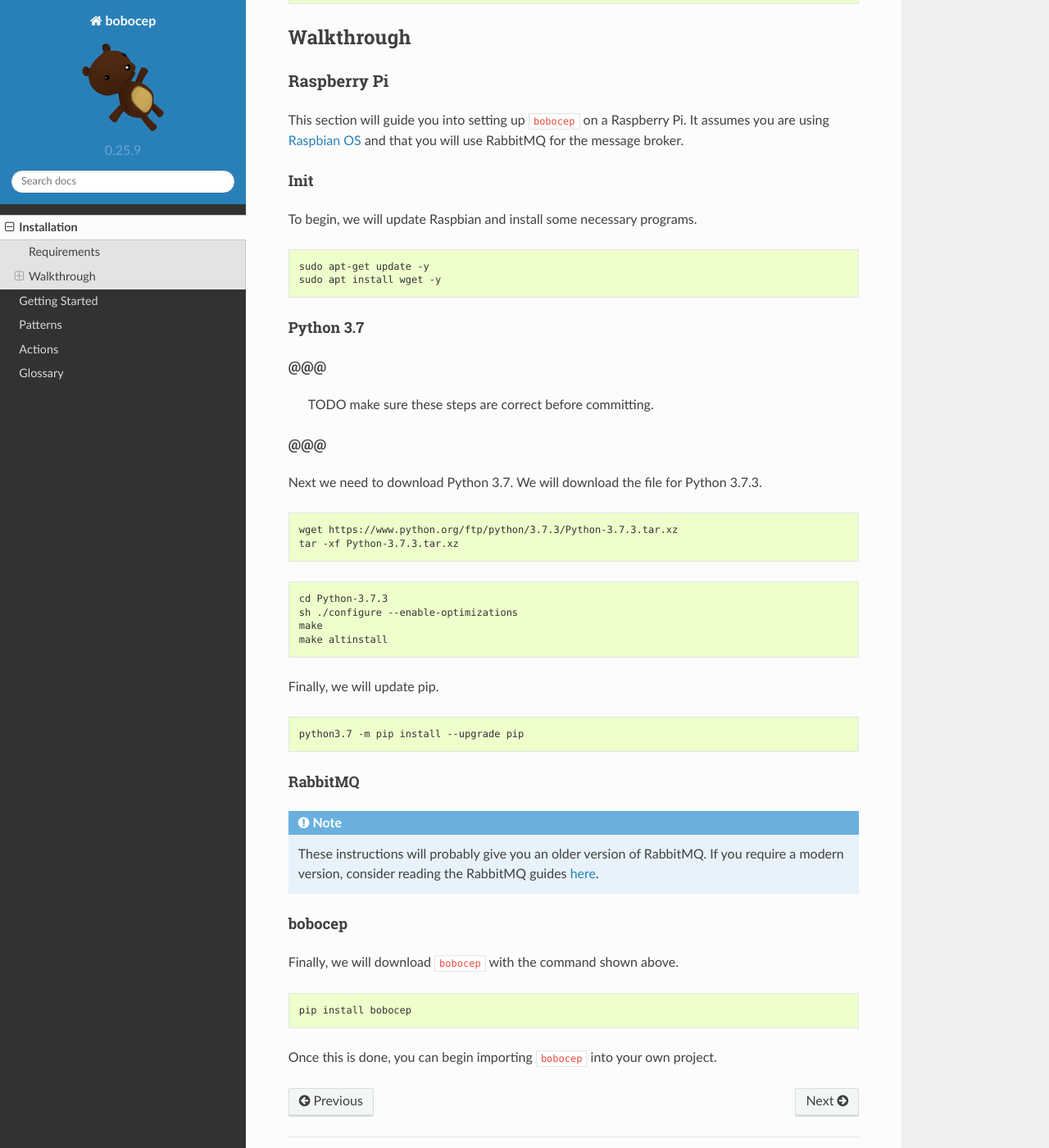
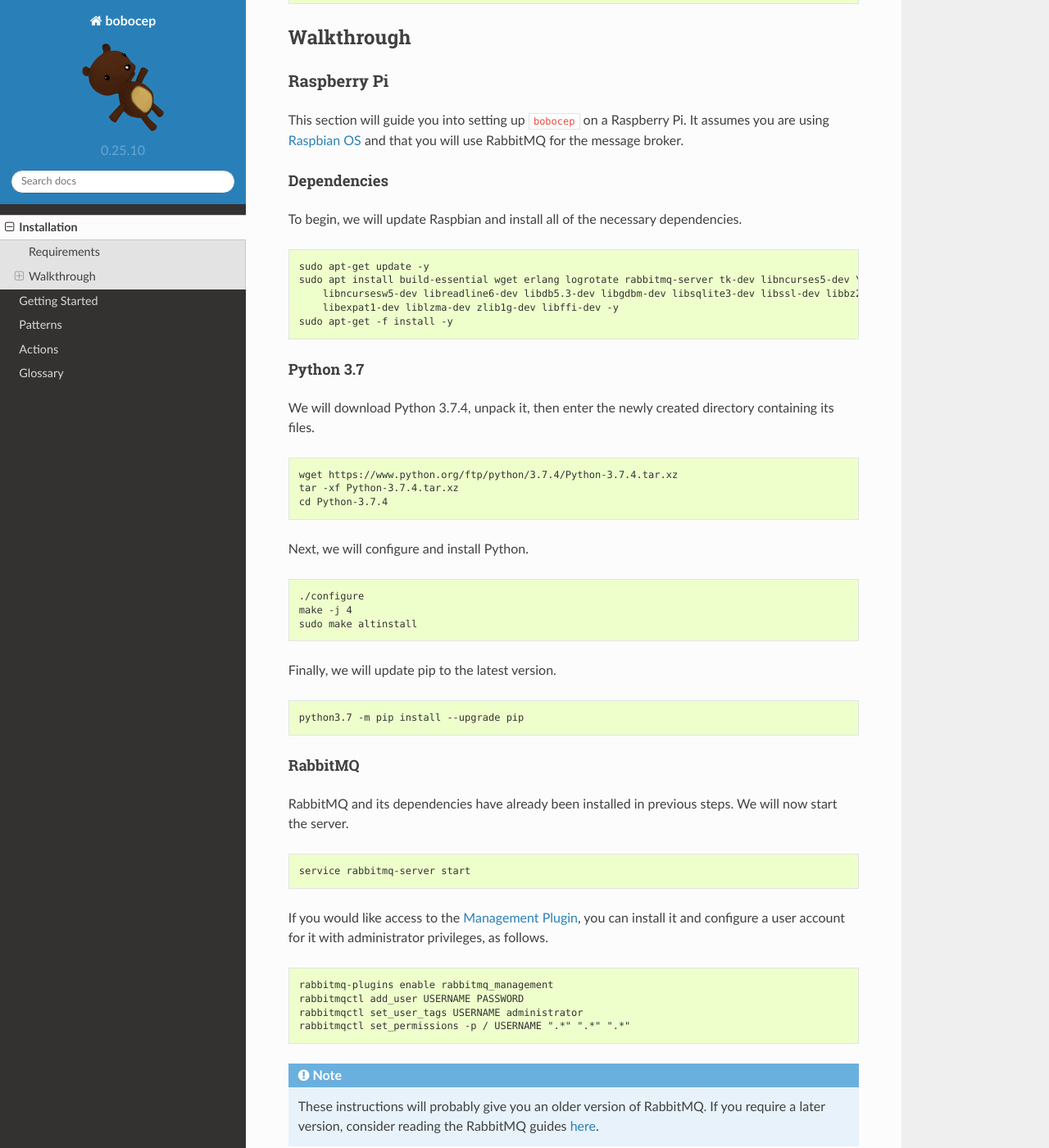
Before and after one commit to r3w0p/bobocep, a Sphinx documentation site: the page built from docs/source/section/installation.rst, in a window 1280 px wide and 1400 px high, scrolled down 498 px. Shown: the whole window at 82% size. Built offline with Sphinx 7.4.7 and the Read the Docs theme 2.0.0, drawn with Linux system fonts in a browser that asks for light colours; some of the changed text lies outside the part shown.

Commit message:
test_only_one_state_in_nfa; docs: installation

```diff
--- a/bobocep/__init__.py
+++ b/bobocep/__init__.py
@@ -4,4 +4,4 @@
 
 __author__ = """r3w0p"""
 __email__ = ''
-__version__ = '0.25.9'
+__version__ = '0.25.10'
--- a/docs/source/conf.py
+++ b/docs/source/conf.py
@@ -65,9 +65,9 @@
 # built documents.
 #
 # The short X.Y version.
-version = '0.25.9'
+version = '0.25.10'
 # The full version, including alpha/beta/rc tags.
-release = '0.25.9'
+release = '0.25.10'
 
 # The language for content autogenerated by Sphinx. Refer to documentation
 # for a list of supported languages.
--- a/docs/source/section/installation.rst
+++ b/docs/source/section/installation.rst
@@ -16,7 +16,7 @@
   such as `RabbitMQ <https://www.rabbitmq.com/>`_.
   This is only required if you want to distribute :code:`bobocep` across multiple devices.
 
-You can download the latest version via :code:`pip` using the following command:
+You can install the latest version via :code:`pip` using the following command:
 
 .. code:: console
 
@@ -33,57 +33,67 @@
 It assumes you are using `Raspbian OS <https://www.raspberrypi.org/downloads/>`_ and that you will use RabbitMQ for
 the message broker.
 
-Init
-++++
+Dependencies
+++++++++++++
 
-To begin, we will update Raspbian and install some necessary programs.
+To begin, we will update Raspbian and install all of the necessary dependencies.
 
 .. code:: console
 
     sudo apt-get update -y
-    sudo apt install wget -y
-
+    sudo apt install build-essential wget erlang logrotate rabbitmq-server tk-dev libncurses5-dev \
+        libncursesw5-dev libreadline6-dev libdb5.3-dev libgdbm-dev libsqlite3-dev libssl-dev libbz2-dev \
+        libexpat1-dev liblzma-dev zlib1g-dev libffi-dev -y
+    sudo apt-get -f install -y
 
 Python 3.7
 ++++++++++
 
-@@@
-@@@
-    TODO make sure these steps are correct before committing.
-@@@
-@@@
-
-Next we need to download Python 3.7.
-We will download the file for Python 3.7.3.
+We will download Python 3.7.4, unpack it, then enter the newly created directory containing its files.
 
 .. code:: console
 
-    wget https://www.python.org/ftp/python/3.7.3/Python-3.7.3.tar.xz
-    tar -xf Python-3.7.3.tar.xz
+    wget https://www.python.org/ftp/python/3.7.4/Python-3.7.4.tar.xz
+    tar -xf Python-3.7.4.tar.xz
+    cd Python-3.7.4
+
+Next, we will configure and install Python.
 
 .. code:: console
 
-    cd Python-3.7.3
-    sh ./configure --enable-optimizations
-    make
-    make altinstall
+    ./configure
+    make -j 4
+    sudo make altinstall
 
-Finally, we will update pip.
+Finally, we will update pip to the latest version.
 
 .. code:: console
 
     python3.7 -m pip install --upgrade pip
 
 
-
 RabbitMQ
 ++++++++
 
+RabbitMQ and its dependencies have already been installed in previous steps.
+We will now start the server.
 
+.. code:: console
 
+    service rabbitmq-server start
+
+If you would like access to the `Management Plugin <https://www.rabbitmq.com/management.html>`_, you can install it
+and configure a user account for it with administrator privileges, as follows.
+
+.. code:: console
+
+    rabbitmq-plugins enable rabbitmq_management
+    rabbitmqctl add_user USERNAME PASSWORD
+    rabbitmqctl set_user_tags USERNAME administrator
+    rabbitmqctl set_permissions -p / USERNAME ".*" ".*" ".*"
 
 .. note:: These instructions will probably give you an older version of RabbitMQ.
-          If you require a modern version, consider reading the RabbitMQ guides
+          If you require a later version, consider reading the RabbitMQ guides
           `here <https://www.rabbitmq.com/download.html>`_.
 
 
--- a/setup.cfg
+++ b/setup.cfg
@@ -1,5 +1,5 @@
 [bumpversion]
-current_version = 0.25.9
+current_version = 0.25.10
 tag = True
 
 [bumpversion:file:setup.py]
--- a/setup.py
+++ b/setup.py
@@ -11,7 +11,7 @@
     author="r3w0p",
     author_email='',
     name='bobocep',
-    version='0.25.9',
+    version='0.25.10',
     description="A fault-tolerant complex event processing engine designed "
                 "for edge computing in IoT systems.",
     long_description=long_description,
```
Also changed, not shown: 8 other files.
